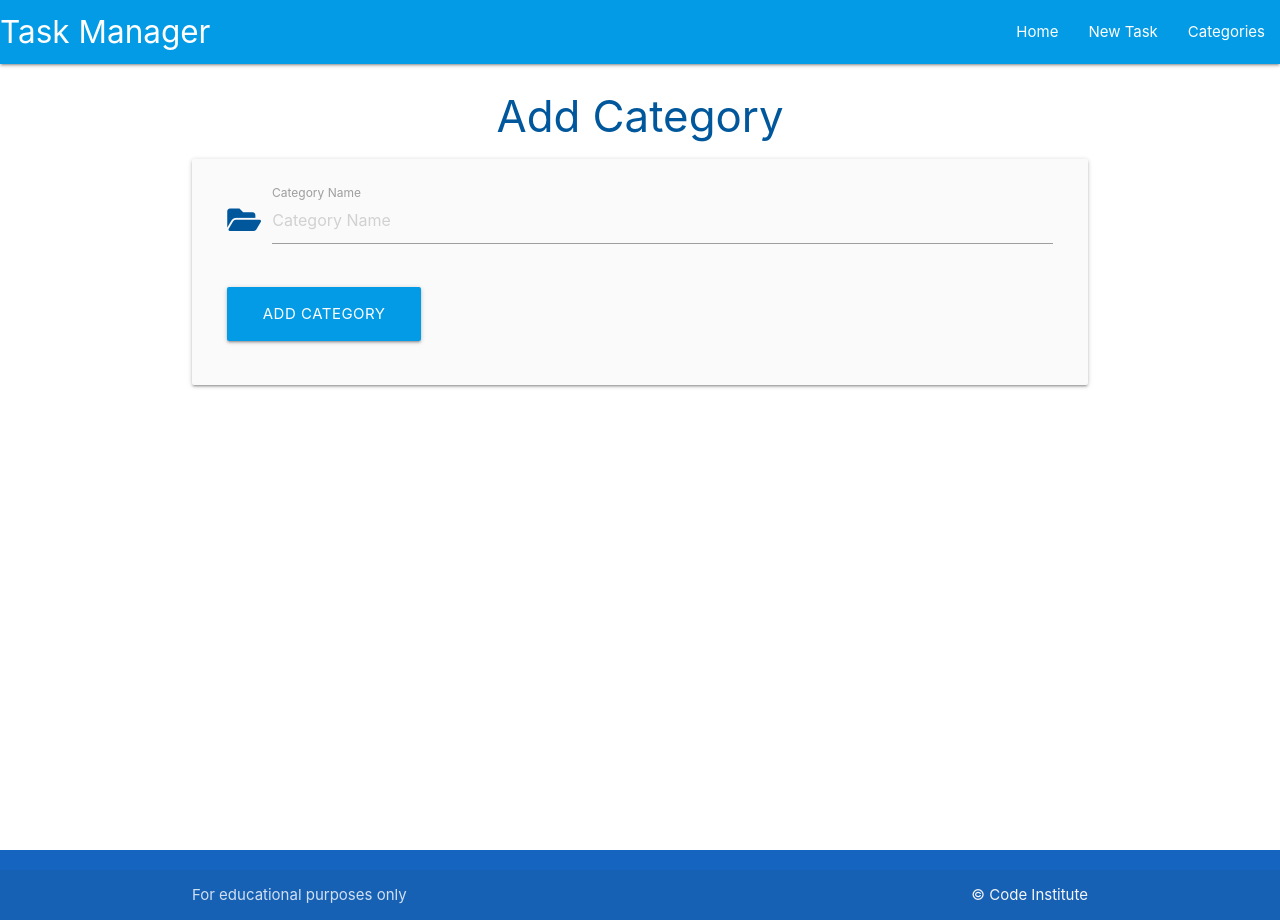
After one commit to dnlbowers/task-manager, a Flask app: page /add_category in a window 1280 px wide. The commit adds this page. Run offline with Flask 2, Linux system fonts and the light colour scheme.

Commit message:
create form to add category and link up form to database

```diff
--- a/taskmanager/routes.py
+++ b/taskmanager/routes.py
@@ -1,4 +1,4 @@
-from flask import render_template
+from flask import render_template, request, redirect, url_for
 from taskmanager import app, db
 from taskmanager.models import Category, Task
 
@@ -6,3 +6,18 @@ from taskmanager.models import Category, Task
 @app.route("/")
 def home():
     return render_template("tasks.html")
+
+
+@app.route("/categories")
+def categories():
+    return render_template("categories.html")
+
+
+@app.route("/add_category", methods=["GET", "POST"])
+def add_category():
+    if request.method == "POST":
+        category = Category(category_name=request.form.get("category_name"))
+        db.session.add(category)
+        db.session.commit()
+        return redirect(url_for("categories"))
+    return render_template("add_category.html")
--- /dev/null
+++ b/taskmanager/templates/add_category.html
@@ -0,0 +1,30 @@
+{% extends "base.html" %}
+{% block content %}
+<h3 class="light-blue-text text-darken-4 center-align">Add Category</h3>
+<div class="row card-panel grey lighten-5">
+    <form class="col s12" method="POST" action="{{ url_for('add_category') }}">
+        <!-- category name -->
+        <div class="row">
+            <div class="input-field col s12">
+                <i class="fas fa-folder-open prefix light-blue-text text-darken-4"></i>
+                <input placeholder="Category Name" id="category_name" name="category_name" minlength="3" maxlength="25"
+                    type="text" class="validate" required>
+                <label for="category_name">Category Name</label>
+            </div>
+
+        </div>
+
+        <!-- Submit button -->
+        <div class="row">
+            <div class="col s12 center-aligned">
+                <button type="submit" class="btn-large light-blue darken-1">
+                    Add Category <i class="fas fa-plus-sqaure right"></i>
+                </button>
+            </div>
+
+        </div>
+
+    </form>
+</div>
+
+{% endblock %}
--- a/taskmanager/templates/base.html
+++ b/taskmanager/templates/base.html
@@ -21,17 +21,17 @@
               <a href="#!" class="brand-logo">Task Manager</a>
               <a href="#" data-target="mobile-demo" class="sidenav-trigger"><i class="fas fa-bars"></i></a>
               <ul class="right hide-on-med-and-down">
-                <li><a href="">Home</a></li>
+                <li><a href="{{ url_for('home') }}">Home</a></li>
                 <li><a href="">New Task</a></li>
-                <li><a href="">Categories</a></li>
+                <li><a href="{{ url_for('categories') }}">Categories</a></li>
               </ul>
             </div>
           </nav>
 
           <ul class="sidenav" id="mobile-demo">
-            <li><a href="">Home</a></li>
+            <li><a href="{{ url_for('home') }}">Home</a></li>
             <li><a href="">New Task</a></li>
-            <li><a href="">Categories</a></li>
+            <li><a href="{{ url_for('categories') }}">Categories</a></li>
           </ul>
     </header>
 
```
Also changed, not shown: taskmanager/templates/categories.html (added, +12 -0 lines).
